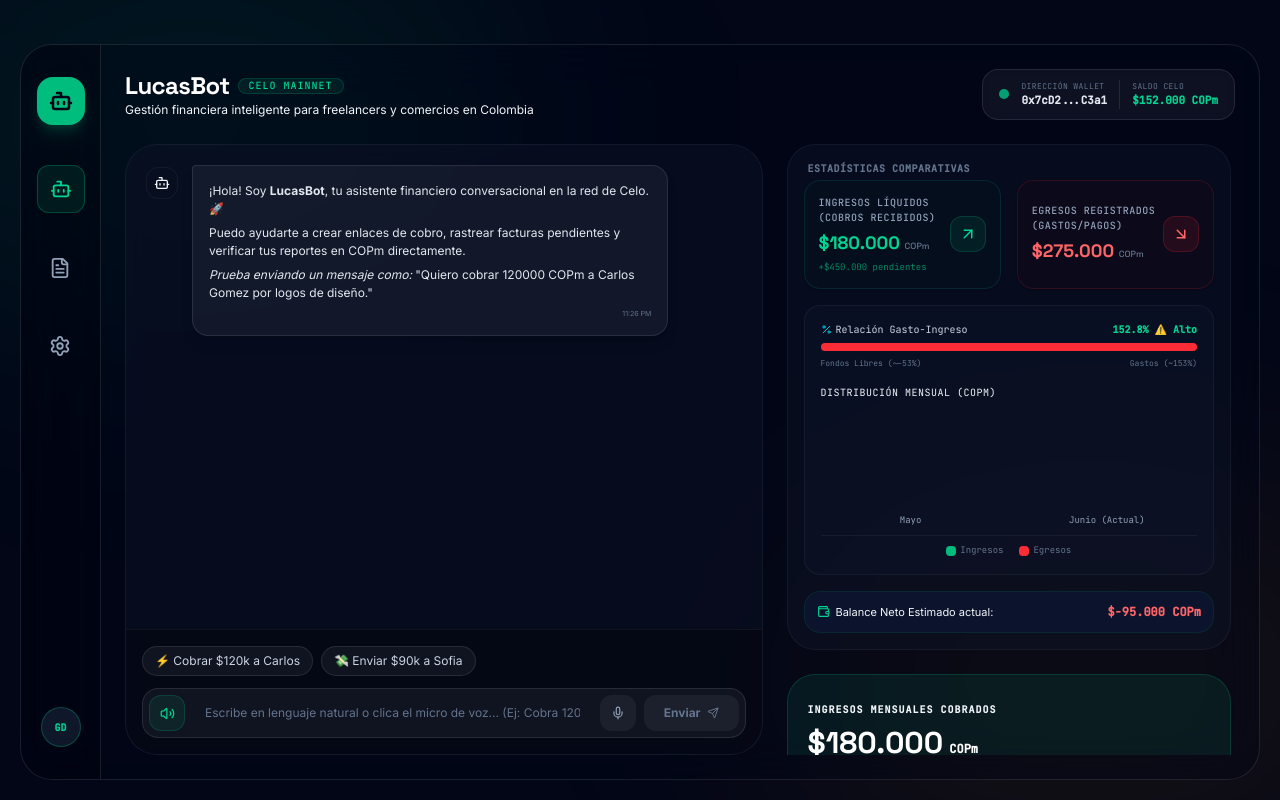
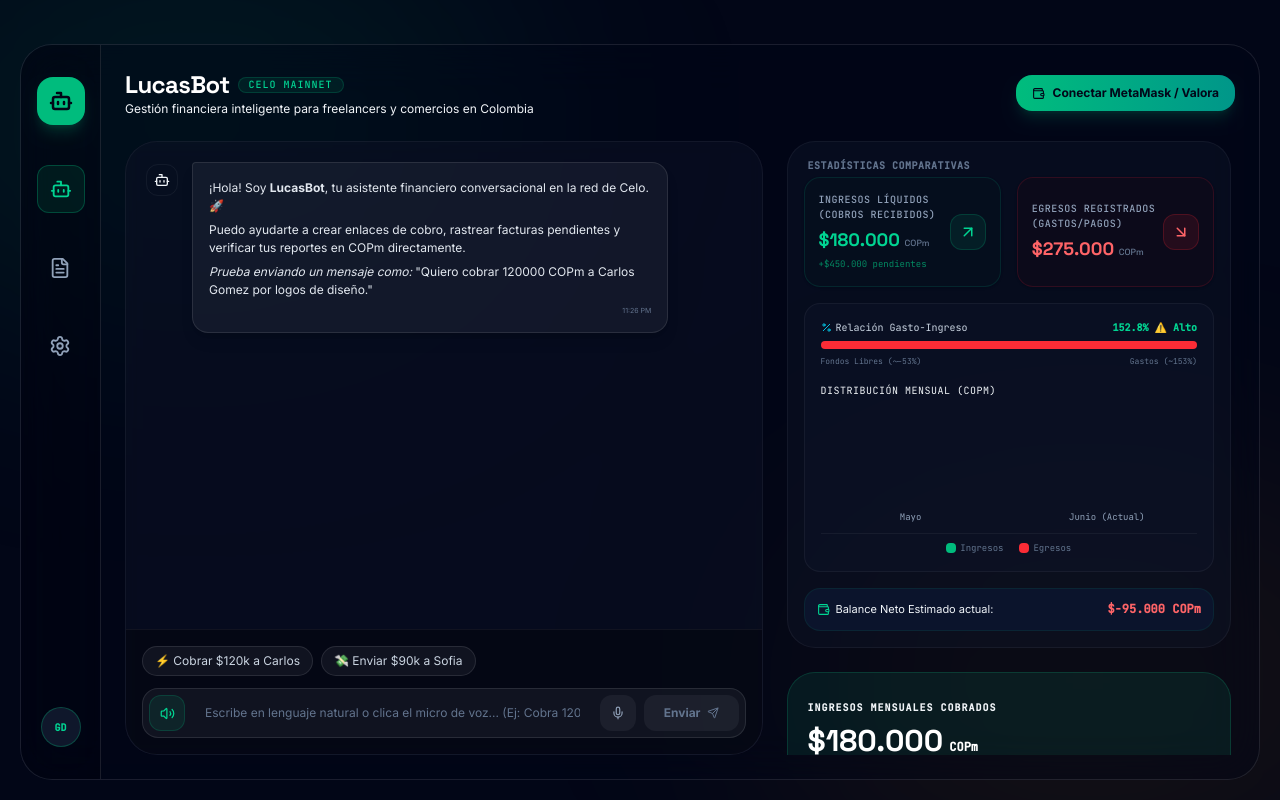
Before and after one commit to fgdiaz-JR/LucasBot, a React (Vite) app: page / in a window 1280 px wide. Built offline with nearby package versions, Linux system fonts and the light colour scheme.

Commit message:
feat: improve wallet connectivity and management
- Add disconnect capability to the wallet UI
- Implement dynamic account checking to persist connection status
- Add wallet event listeners for real-time account updates
- Rename project to LucasBot (FacturaBot) in documentation

```diff
--- a/src/App.tsx
+++ b/src/App.tsx
@@ -810,17 +810,28 @@
                 {/* Wallet Balance Tag inside Mobile header */}
                 <div className="flex items-center gap-1">
                   {wallet.isConnected ? (
-                    <div className="flex items-center gap-2 bg-white/5 border border-white/10 rounded-xl px-2.5 py-1 text-right">
+                    <button
+                      onClick={() => {
+                        playChime("click");
+                        if (confirm("¿Deseas desconectar tu billetera?")) {
+                          wallet.disconnectWallet();
+                        }
+                      }}
+                      className="flex items-center gap-2 bg-white/5 hover:bg-red-500/10 border border-white/10 rounded-xl px-2.5 py-1 text-right transition cursor-pointer select-none"
+                    >
                       <div className="text-[9px] leading-tight font-mono">
                         <div className="text-emerald-400 font-bold">{wallet.address?.substring(0, 5)}...{wallet.address?.substring(wallet.address.length - 3)}</div>
-                        <div className="text-slate-400 text-[8px]">{wallet.celoBalance > 0 ? `${wallet.celoBalance} CELO` : "Gas 0"}</div>
+                        <div className="text-slate-400 text-[8px]" style={{ fontSize: "7px" }}>{wallet.celoBalance > 0 ? `${wallet.celoBalance} CELO` : "Gas 0"}</div>
                       </div>
                       <div className="w-1.5 h-1.5 rounded-full bg-emerald-400 animate-pulse"></div>
-                    </div>
+                    </button>
                   ) : (
                     <button
-                      onClick={() => wallet.connectWallet("Standard")}
-                      className="bg-emerald-500 hover:bg-emerald-400 text-[#020617] font-bold px-2.5 py-1 rounded-lg text-[10px] transition duration-200 cursor-pointer flex items-center gap-1"
+                      onClick={() => {
+                        playChime("click");
+                        wallet.connectWallet("Standard");
+                      }}
+                      className="bg-gradient-to-r from-emerald-500 to-teal-600 hover:from-emerald-400 hover:to-teal-500 text-slate-950 font-bold px-2.5 py-1 rounded-lg text-[10px] transition duration-200 cursor-pointer flex items-center gap-1 shadow shadow-emerald-500/10"
                     >
                       <Wallet size={10} />
                       Conectar
@@ -1479,12 +1490,16 @@
 
                 {/* Status Indicator Bar */}
                 <div className="flex items-center gap-4">
-                  <div className="bg-white/5 backdrop-blur-md border border-white/10 px-4 py-2.5 rounded-2xl flex items-center gap-3">
+                  {wallet.isConnected ? (
+                    <div className="bg-white/5 backdrop-blur-md border border-white/10 px-4 py-2.5 rounded-2xl flex items-center gap-3 relative group">
                       <div className="w-2.5 h-2.5 rounded-full bg-emerald-400 animate-pulse"></div>
                       <div className="text-left">
-                      <div className="text-[8px] text-slate-500 uppercase font-mono tracking-wider">Dirección Wallet</div>
+                        <div className="text-[8px] text-slate-500 uppercase font-mono tracking-wider flex justify-between items-center gap-2">
+                          <span>Dirección Wallet</span>
+                          <span className="text-emerald-400 font-bold bg-emerald-400/10 px-1 py-[1px] rounded text-[7px]" style={{ fontSize: "7px" }}>Conectado</span>
+                        </div>
                         <div className="text-[11px] font-mono font-bold text-slate-200">
-                        {wallet.address || "0x7cD2...C3a1"}
+                          {wallet.address ? `${wallet.address.slice(0, 8)}...${wallet.address.slice(-6)}` : "0x7cD2...C3a1"}
                         </div>
                       </div>
 
@@ -1494,7 +1509,32 @@
                           ${wallet.cUSDBalance.toLocaleString("es-CO")} COPm
                         </div>
                       </div>
-                  </div>
+
+                      <button
+                        onClick={() => {
+                          playChime("click");
+                          wallet.disconnectWallet();
+                        }}
+                        className="ml-2 text-[9px] text-red-400 hover:text-red-300 border border-red-500/15 hover:bg-red-500/10 bg-red-500/5 px-2 py-1 rounded-lg transition duration-200 cursor-pointer hidden group-hover:block"
+                        title="Desconectar Billetera"
+                      >
+                        Desconectar
+                      </button>
+                    </div>
+                  ) : (
+                    <div className="flex items-center gap-2">
+                      <button
+                        onClick={() => {
+                          playChime("click");
+                          wallet.connectWallet("Standard");
+                        }}
+                        className="px-4 py-2.5 bg-gradient-to-r from-emerald-500 to-teal-600 hover:from-emerald-400 hover:to-teal-500 text-slate-950 font-bold rounded-2xl text-xs transition duration-200 cursor-pointer flex items-center gap-2 shadow-lg shadow-emerald-500/15"
+                      >
+                        <Wallet size={13} />
+                        Conectar MetaMask / Valora
+                      </button>
+                    </div>
+                  )}
                 </div>
               </header>
 
--- a/src/useCeloWallet.ts
+++ b/src/useCeloWallet.ts
@@ -30,42 +30,100 @@
 
   // Check for MiniPay / Custom Ethereum Injectors
   useEffect(() => {
-    // In browser context
-    const checkProvider = () => {
+    const checkProvider = async () => {
       const anyWin = window as any;
-      const hasMiniPay = !!(anyWin.ethereum && anyWin.ethereum.isMiniPay);
+      if (anyWin.ethereum) {
+        try {
+          // See if we already have authorized accounts
+          const accounts = await anyWin.ethereum.request({ method: "eth_accounts" });
+          const isMiniPay = !!anyWin.ethereum.isMiniPay;
+          if (accounts && accounts.length > 0) {
+            setWallet(prev => ({
+              ...prev,
+              isMiniPay,
+              isConnected: true,
+              address: accounts[0]
+            }));
+            return;
+          }
+        } catch (err) {
+          console.error("Error checking authorized accounts:", err);
+        }
 
-      if (hasMiniPay) {
-        setWallet(prev => ({
-          ...prev,
-          isMiniPay: true,
-          // MiniPay auto-connects
-          isConnected: true,
-          address: "0x7cD2...C3a1" // Autodetected MiniPay public wallet
-        }));
+        // If MiniPay, it auto-connects
+        if (anyWin.ethereum.isMiniPay) {
+          setWallet(prev => ({
+            ...prev,
+            isMiniPay: true,
+            isConnected: true,
+            address: "0x7cD2C3C914C3a2E9d28A1Bb3109a1CDeB09dfa1c"
+          }));
+        }
       }
     };
 
-    // Run evaluation
     checkProvider();
 
-    // Listen to mock interval to check if window.ethereum gets injected
-    const interval = setInterval(checkProvider, 1000);
-    return () => clearInterval(interval);
+    // Set up listeners for real events if window.ethereum exists
+    const anyWin = window as any;
+    if (anyWin.ethereum) {
+      const handleAccounts = (accounts: string[]) => {
+        if (accounts && accounts.length > 0) {
+          setWallet(prev => ({
+            ...prev,
+            isConnected: true,
+            address: accounts[0]
+          }));
+        } else {
+          setWallet(prev => ({
+            ...prev,
+            isConnected: false,
+            address: null
+          }));
+        }
+      };
+
+      anyWin.ethereum.on?.("accountsChanged", handleAccounts);
+      return () => {
+        anyWin.ethereum.removeListener?.("accountsChanged", handleAccounts);
+      };
+    }
   }, []);
 
   const connectWallet = useCallback(async (walletType: "MetaMask" | "Valora" | "Standard" = "Standard") => {
     setWallet(prev => ({ ...prev, isConnecting: true }));
-    // Simulate connection
+    const anyWin = window as any;
+
+    // If standard browser injector is available, request real accounts
+    if (anyWin.ethereum) {
+      try {
+        const accounts = await anyWin.ethereum.request({ method: "eth_requestAccounts" });
+        if (accounts && accounts.length > 0) {
+          setWallet(prev => ({
+            ...prev,
+            isConnected: true,
+            isConnecting: false,
+            address: accounts[0],
+            isMiniPay: !!anyWin.ethereum.isMiniPay
+          }));
+          return;
+        }
+      } catch (err: any) {
+        console.warn("Wallet connection rejected or failed, executing simulated fallback.", err);
+      }
+    }
+
+    // Simulating sandbox fallback
     await new Promise(resolve => setTimeout(resolve, 800));
     const randomSuffix = Math.floor(Math.random() * 9000) + 1000;
+    const isVal = walletType === "Valora";
     setWallet(prev => ({
       ...prev,
       isConnected: true,
       isConnecting: false,
-      address: walletType === "Valora"
-        ? `0xValo...${randomSuffix}`
-        : `0xMeta...${randomSuffix}`
+      address: isVal
+        ? `0xValo${randomSuffix}E9d28A1Bb3109a1CDeB09dfa1c`
+        : `0xMeta${randomSuffix}4a2E9d28A1Bb3109a1CDeB09`
     }));
   }, []);
 
```
Also changed, not shown: 1 other file (tests, documents, lock files or other folders). Lines whose indentation alone changed are shown as unchanged.
